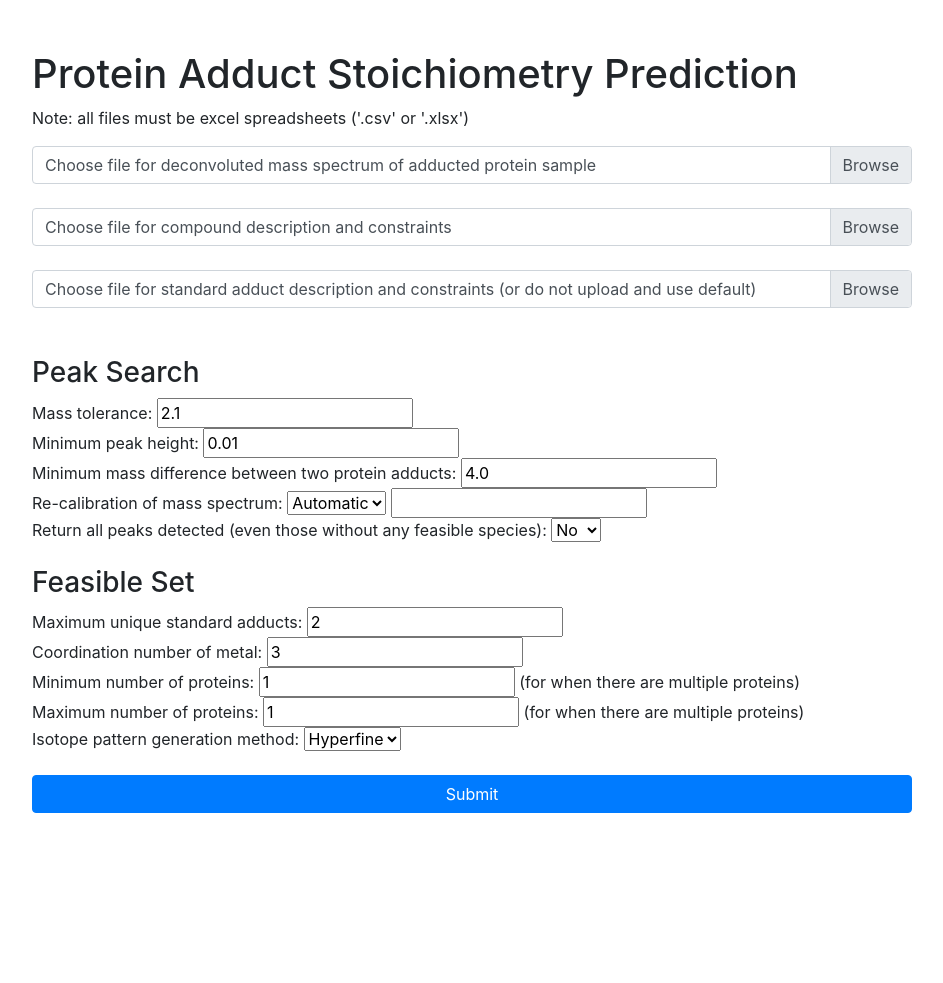
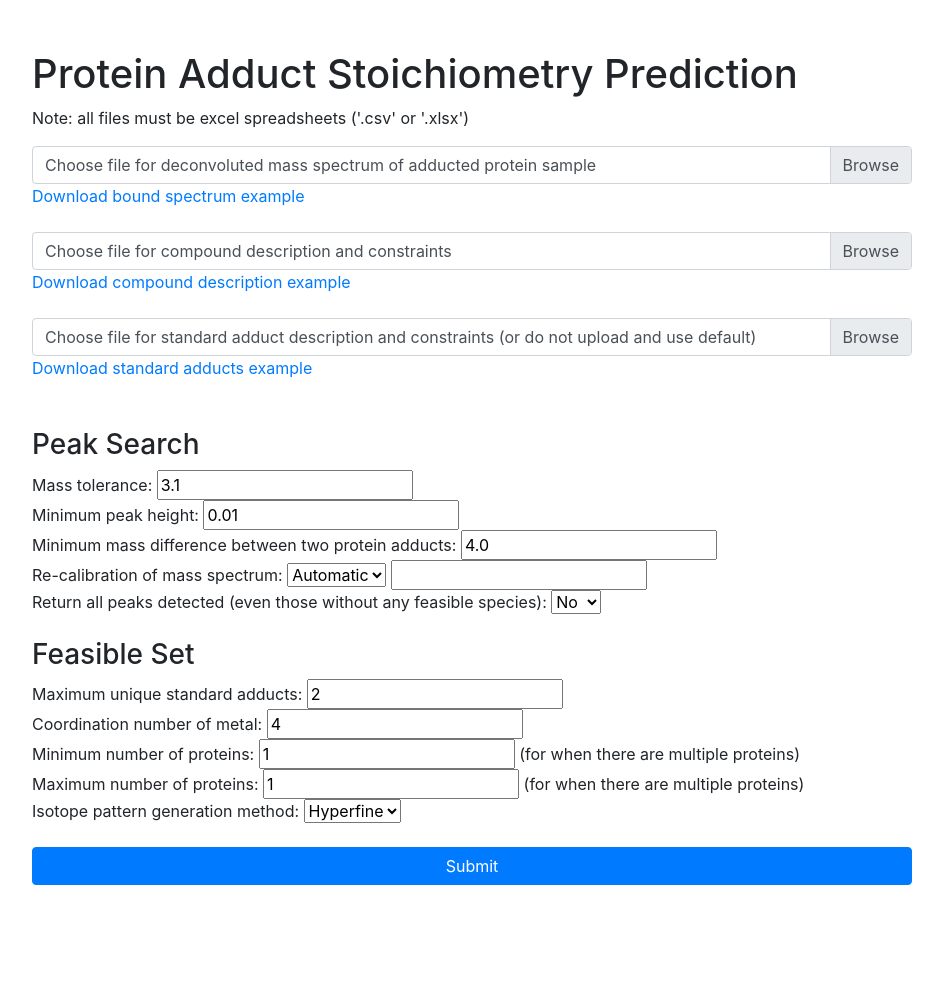
Before and after one commit to wickerlab/adducthunter, a Flask app: page / in a window 1280 px wide. Shown: the whole page, without its empty margins (168-1111 px from the left). Before the commit the page ends 813 px from the top, so only its background shows below. Run offline with Flask 2, Linux system fonts and the light colour scheme; some libraries are stand-ins or nearby versions.

Commit message:
modified files

```diff
--- a/src/analysis.py
+++ b/src/analysis.py
@@ -255,7 +255,8 @@ def find_peak_distances_distribution(dirpath):
 
         if 'Experimental Mass' in gt.columns:
             p = gt['Experimental Mass'].to_numpy()
-            distances.append([t - s for s, t in zip(p, p[1:])])
+            distances.append([t - s for s, t in zip(
+                p, p[1:])])
 
     return distances
 
--- a/src/app.py
+++ b/src/app.py
@@ -1,5 +1,5 @@
 import os
-from flask import Flask, flash, request, render_template, send_file
+from flask import Flask, flash, request, render_template, send_file, send_from_directory
 # from werkzeug.utils import secure_filename
 import config
 from binding_site_search import search
@@ -58,6 +58,7 @@ def upload():
         min_dist_between_peaks = request.form.get('min_dist_between_peaks')
         calibrate = request.form.get('calibrate')
         manual_calibration = request.form.get('manual_calibration_amount')
+        manual_calibration = manual_calibration if manual_calibration != '' else 0.
         only_best = 'off'
         return_all_peaks = request.form.get('return_all_peaks')
         isotope_pattern_method = request.form.get('isotope_pattern_method')
@@ -92,13 +93,25 @@ def upload():
 def download_uploaded_file(filename, request, file_id):
     request.files[file_id].save(os.path.join(upload_path, filename))
 
+@app.route('/example_bound_spectrum', methods=['GET', 'POST'])
+def download_example_bound_spectrum():
+    return send_file(os.path.join(path, default_path, 'bound_spectrum.xlsx'), as_attachment=True)
+
+@app.route('/example_compounds', methods=['GET', 'POST'])
+def download_example_compounds():
+    return send_file(os.path.join(path, default_path, 'compounds.xlsx'), as_attachment=True)
+
+@app.route('/example_adducts', methods=['GET', 'POST'])
+def download_example_standard_adducts():
+    return send_file(os.path.join(path, default_path, 'adducts.xlsx'), as_attachment=True)
+
 @app.route('/download', methods=['GET', 'POST'])
 def download():
     # Appending app path to upload folder path within app root folder
     outputs = os.path.join(path, download_path)
     print(outputs)
     # Returning file from appended path
-    return send_file(os.path.join(outputs, 'BindingSites.csv'), as_attachment=True) ### NEED TO USE INCOGNITO ###
+    return send_file(os.path.join(outputs, 'BindingSites.csv'), as_attachment=True)
 
 @app.after_request
 def cache_control(response):
@@ -135,5 +148,7 @@ def check_uploaded_files(bound, compound, analysis_complete):
     return default, data_dir
 
 if __name__ == "__main__":
-    # app.run(debug=True)
-    app.run()
+    app.run(debug=True)
+    # app.run()
+    # from waitress import serve
+    # serve(app, port=8080)
--- a/src/config.py
+++ b/src/config.py
@@ -3,11 +3,11 @@ tolerance = 3.1
 peak_height = 0.01
 multi_protein = 'off'
 only_best = 'off'
-calibrate = 'on'
+calibrate = 'Automatic'
 min_primaries = 1
 max_primaries = 3
 max_adducts = 2
-valence = 3
+valence = 4
 
 # subscript formatting for strings
 SUB = str.maketrans("0123456789", "₀₁₂₃₄₅₆₇₈₉")
--- a/src/constraint_optimisation.py
+++ b/src/constraint_optimisation.py
@@ -31,9 +31,8 @@ class VarArraySolutionPrinter(cp_model.CpSolverSolutionCallback):
     def get_variables(self):
         return self.__all_variables, self.__solution_count
 
-
 def feasible_set_search(compounds, compound_masses, compound_maximum, compound_minimum, \
-        peak_mass: float, tolerance=4, multi_protein=False, primaries=None, min_primaries=None, \
+        peak_mass, tolerance, multi_protein=False, primaries=None, min_primaries=None, \
             max_primaries=None, metal_idx=None, max_per_metal=None, adducts=None, max_adducts=None, \
                 valence=None):
     '''
@@ -85,8 +84,7 @@ def feasible_set_search(compounds, compound_masses, compound_maximum, compound_m
     # Enumerate all solutions.
     solver.parameters.enumerate_all_solutions = True
     # Solve.
-    # status = solver.Solve(model, solution_printer)
-
+    status = solver.Solve(model, solution_printer)
     # print('Status = %s' % solver.StatusName(status))
     print('Number of solutions found: %i' % solution_printer.solution_count())
 
--- a/src/peak_search.py
+++ b/src/peak_search.py
@@ -9,7 +9,7 @@ import time
 
 
 def peak_find(bound_df: pd.DataFrame, peak_height: float, min_dist_between_peaks=4., \
-    calibrate=True, protein_strs=['C378H629N105O118S1'], manual_calibration=0.):
+    calibrate="Automatic", protein_strs=['C378H629N105O118S1'], manual_calibration=0.):
     '''
     Find distinct peaks above 'peak_height' (default 0.01) intensity
     '''
--- a/src/templates/home.html
+++ b/src/templates/home.html
@@ -22,20 +22,23 @@
 					<input type=file name=bound_file id="file" class="custom-file-input" multiple>
 					<label class="custom-file-label" for="bound_file">Choose file for deconvoluted mass spectrum of adducted protein sample</label>
         </div>
+        <td><a href="/example_bound_spectrum">Download bound spectrum example</a></td>
         <br> </br>
         <div class="custom-file">
 					<input type=file name=compound_file id="file" class="custom-file-input" multiple>
 					<label class="custom-file-label" for="compound_file">Choose file for compound description and constraints</label>
 				</div>
+        <td><a href="/example_compounds">Download compound description example</a></td>
         <br> </br>
         <div class="custom-file">
 					<input type=file name=adducts_file id="file" class="custom-file-input" multiple>
 					<label class="custom-file-label" for="adducts_file">Choose file for standard adduct description and constraints (or do not upload and use default)</label>
 				</div>
+        <td><a href="/example_adducts">Download standard adducts example</a></td>
       </div>
       <br> </br>
       <h3> Peak Search </h3>
-      Mass tolerance: <input type="number" step="0.1" name="tolerance" value=2.1><br>
+      Mass tolerance: <input type="number" step="0.1" name="tolerance" value=3.1><br>
       Minimum peak height: <input type="number" step="0.01" name="peak_height" value=0.01><br>
       Minimum mass difference between two protein adducts: <input type="number" step="0.5" name="min_dist_between_peaks" value=4.0><br>
       Re-calibration of mass spectrum: <select name="calibrate" id="calibrate">
@@ -49,7 +52,7 @@
       </select> <br></br>
       <h3> Feasible Set </h3>
       Maximum unique standard adducts: <input type="number" step="1" name="max_adducts" value=2><br>
-      Coordination number of metal: <input type="number" step="1" name="valence" value=3><br>
+      Coordination number of metal: <input type="number" step="1" name="valence" value=4><br>
       Minimum number of proteins: <input type="number" step="1" name="min_primaries" value=1> (for when there are multiple proteins)<br>
       Maximum number of proteins: <input type="number" step="1" name="max_primaries" value=1> (for when there are multiple proteins)<br>
       Isotope pattern generation method: <select name="isotope_pattern_method" id="isotope_pattern_method">
--- a/src/utils.py
+++ b/src/utils.py
@@ -7,7 +7,7 @@ def read(bound_file_path, compounds_file_path, adducts_file_path):
     bound_df = pd.read_excel(bound_file_path)
     compounds_df = pd.read_excel(compounds_file_path)
     adducts_df = pd.read_excel(adducts_file_path)
-    adducts_df = adducts_df[adducts_df['Formula'] != 'H']
+    # adducts_df = adducts_df[adducts_df['Formula'] != 'H']
     adducts_df.columns = ['Compound/Fragment', 'Formula', 'Min', 'Max', 'Charge of compound/fragment']
     adducts_df['Compound/Fragment Type'] = 'Adducts'
     all_compounds = pd.concat([compounds_df, adducts_df], ignore_index=True, sort=False)
```
Also changed, not shown: requirements.txt (+28 -0 lines), src/binding_site_search.py (+5 -5 lines), 2 other files.
